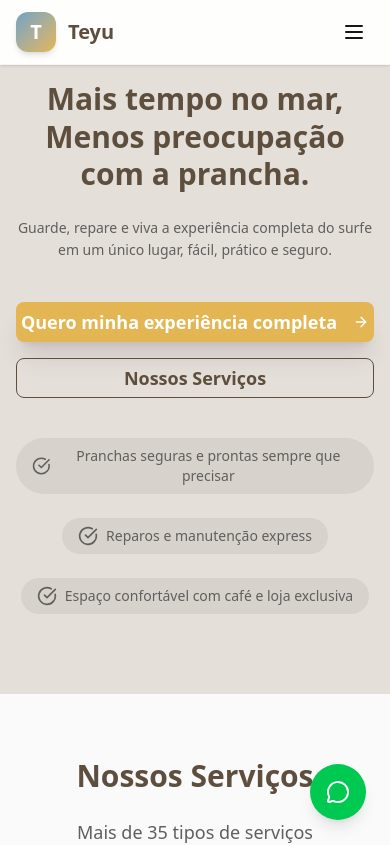
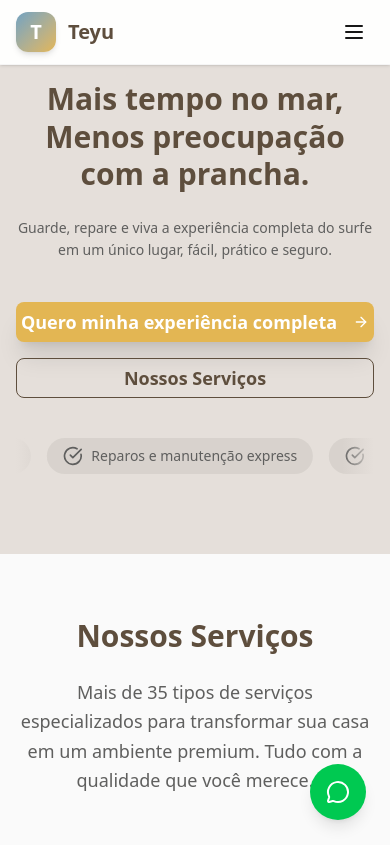
Before and after one commit to ivanmartins090317/lp-teyu-nextjs, a Next.js app: page / in a window 390 px wide. Shown: the top 845 px of the page. Built offline with nearby package versions, Linux system fonts and the light colour scheme.

Commit message:
feat: inseting animation on heroSection in benefit section.

```diff
--- a/app/_components/FinalCTA.tsx
+++ b/app/_components/FinalCTA.tsx
@@ -81,7 +81,7 @@ const FinalCTA = () => {
               </button>
               <button
                 onClick={handleWhatsAppClick}
-                className="border-2 border-white text-white hover:bg-white hover:text-primary font-source font-semibold px-12 py-4 rounded-lg text-lg transition-all"
+                className="border-1 border-[#5e4e3d] text-[#5e4e3d] hover:bg-[#e3b653]/20 hover:text-[#5e4e3d] font-source font-semibold px-12 py-4 rounded-lg text-lg transition-all"
               >
                 Falar com Especialista
               </button>
--- a/app/_components/HeroSection.tsx
+++ b/app/_components/HeroSection.tsx
@@ -1,13 +1,13 @@
 "use client";
 
-import React, {useState, useEffect} from "react";
+import React, {useState} from "react";
 import {ArrowRight, CheckCircle} from "lucide-react";
 import {Button} from "../_components/ui/button";
 import SignupModal from "./SignupModal";
+import {motion} from "framer-motion";
 
 const HeroSection = () => {
   const [isModalOpen, setIsModalOpen] = useState(false);
-  const [isAnimated, setIsAnimated] = useState(false);
   // const [counts, setCounts] = useState({
   //   clients: 0,
   //   services: 0,
@@ -15,16 +15,8 @@ const HeroSection = () => {
   //   satisfaction: 0
   // });
 
-  const handleOpenModal = () => {
-    console.log("Tentando abrir modal...");
-    setIsModalOpen(true);
-    console.log("Estado do modal após setIsModalOpen(true):", true);
-  };
-
-  const handleCloseModal = () => {
-    console.log("Fechando modal...");
-    setIsModalOpen(false);
-  };
+  const handleOpenModal = () => setIsModalOpen(true);
+  const handleCloseModal = () => setIsModalOpen(false);
 
   const scrollToServices = () => {
     const servicesSection = document.getElementById("servicos");
@@ -36,14 +28,15 @@ const HeroSection = () => {
     }
   };
 
-  // Iniciar animações quando o componente montar
-  useEffect(() => {
-    const timer = setTimeout(() => {
-      setIsAnimated(true);
-    }, 100); // Pequeno delay para garantir que o componente foi montado
+  // Benefits data
+  const benefits = [
+    "Pranchas seguras e prontas sempre que precisar",
+    "Reparos e manutenção express",
+    "Espaço confortável com café e loja exclusiva"
+  ];
 
-    return () => clearTimeout(timer);
-  }, []);
+  // Create duplicated benefits for infinite scroll
+  const duplicatedBenefits = [...benefits, ...benefits];
 
   // Animation for counting numbers
   // useEffect(() => {
@@ -81,37 +74,19 @@ const HeroSection = () => {
   // }, []);
 
   return (
-    <section className="bg-[#e5dfda] text-[#5e4e3d] py-20 md:pt-30 md:pb-10 relative overflow-hidden">
+    <section className="bg-[#e5dfda] text-[#5e4e3d] py-20 md:pt-30 md:pb-12 relative overflow-hidden">
       <div className="container mx-auto px-4 relative z-10">
         <div className="max-w-7xl mx-auto text-center">
           {/* Content */}
-          <div className="space-y-10">
+          <div className="space-y-10 animate-fade-in">
             <div className="space-y-6">
-              <h1 className="font-open-sans text-[#5e4e3d] font-bold text-3xl md:text-5xl lg:text-5xl leading-tight">
-                <span
-                  className={`block ${
-                    isAnimated ? "animate-slide-in-from-right" : "animate-initial-right"
-                  }`}
-                >
-                  Mais tempo no mar,
-                </span>
-                <span
-                  className={`block ${
-                    isAnimated
-                      ? "animate-slide-in-from-right animate-delay-300"
-                      : "animate-initial-right"
-                  }`}
-                >
+              <h1 className="font-open-sans text-[#5e4e3d] font-bold text-3xl md:text-4xl lg:text-5xl leading-tight">
+                Mais tempo no mar,
+                <span className="text-[#5e4e3d] block">
                   Menos preocupação com a prancha.
                 </span>
               </h1>
-              <p
-                className={`font-source text-sm md:text-xl text-[#5f5f5e] leading-relaxed max-w-3xl mx-auto ${
-                  isAnimated
-                    ? "animate-slide-in-from-right-soft animate-delay-600"
-                    : "animate-initial-right-soft"
-                }`}
-              >
+              <p className="font-source text-sm md:text-xl text-[#5f5f5e] leading-relaxed max-w-3xl mx-auto">
                 Guarde, repare e viva a experiência completa do surfe <br /> em um único
                 lugar, fácil, prático e seguro.
               </p>
@@ -132,13 +107,7 @@ const HeroSection = () => {
             </div> */}
 
             {/* CTA Buttons */}
-            <div
-              className={`flex flex-col sm:flex-row gap-4 justify-center ${
-                isAnimated
-                  ? "animate-slide-in-from-right-soft animate-delay-900"
-                  : "animate-initial-right-soft"
-              }`}
-            >
+            <div className="flex flex-col sm:flex-row gap-4 justify-center">
               <Button
                 onClick={handleOpenModal}
                 className="bg-[#e3b653] hover:bg-[#71a2c1] text-[#ffffff] font-source font-bold px-8 py-4 rounded-lg text-lg transition-all hover:scale-105 shadow-xl"
@@ -148,8 +117,8 @@ const HeroSection = () => {
               </Button>
               <Button
                 onClick={scrollToServices}
-                variant="secondary"
-                className=" text-[#5e4e3d] hover:bg-[#e3b653]/20 hover:text-[#5e4e3d] border border-[#5e4e3d] font-source font-semibold px-8 py-4 rounded-lg text-lg transition-all"
+                variant="outline"
+                className=" text-[#5e4e3d] hover:bg-[#e3b653]/20 hover:text-[#5e4e3d] font-source font-semibold px-8 py-4 rounded-lg text-lg transition-all"
               >
                 Nossos Serviços
               </Button>
@@ -188,26 +157,54 @@ const HeroSection = () => {
             </div> */}
 
             {/* Benefits */}
-            <div className="flex flex-wrap justify-center gap-6">
-              {[
-                "Pranchas seguras e prontas sempre que precisar",
-                "Reparos e manutenção express",
-                "Espaço confortável com café e loja exclusiva"
-              ].map((benefit, index) => (
+            {/* Desktop Version */}
+            <div className="hidden md:flex flex-wrap justify-center gap-6">
+              {benefits.map((benefit, index) => (
                 <div
                   key={index}
-                  className={`flex items-center space-x-2 bg-[#5f5f5e]/10 px-4 py-2 rounded-full ${
-                    isAnimated
-                      ? `animate-slide-in-from-right-soft animate-delay-${
-                          1200 + index * 200
-                        }`
-                      : "animate-initial-right-soft"
-                  }`}
+                  className="flex items-center space-x-2 bg-[#5f5f5e]/10 px-4 py-2 rounded-full"
                 >
                   <CheckCircle className="w-5 h-5 text-[#5f5f5e]" />
                   <span className="font-source text-sm text-[#5f5f5e]">{benefit}</span>
                 </div>
               ))}
+            </div>
+
+            {/* Mobile Version - Infinite Scroll */}
+            <div className="md:hidden relative overflow-hidden">
+              {/* Blur overlays */}
+              <div className="absolute left-0 top-0 bottom-0 w-8 bg-gradient-to-r from-[#e5dfda] to-transparent z-10 pointer-events-none"></div>
+              <div className="absolute right-0 top-0 bottom-0 w-8 bg-gradient-to-l from-[#e5dfda] to-transparent z-10 pointer-events-none"></div>
+
+              {/* Scrolling container */}
+              <div className="overflow-hidden">
+                <motion.div
+                  className="flex gap-4 whitespace-nowrap"
+                  animate={{
+                    x: [0, -100 * benefits.length + "%"]
+                  }}
+                  transition={{
+                    x: {
+                      repeat: Infinity,
+                      repeatType: "loop",
+                      duration: 20, // Velocidade suave - 20 segundos para completar um ciclo
+                      ease: "linear"
+                    }
+                  }}
+                >
+                  {duplicatedBenefits.map((benefit, index) => (
+                    <div
+                      key={index}
+                      className="flex items-center space-x-2 bg-[#5f5f5e]/10 px-4 py-2 rounded-full flex-shrink-0"
+                    >
+                      <CheckCircle className="w-5 h-5 text-[#5f5f5e]" />
+                      <span className="font-source text-sm text-[#5f5f5e] whitespace-nowrap">
+                        {benefit}
+                      </span>
+                    </div>
+                  ))}
+                </motion.div>
+              </div>
             </div>
           </div>
         </div>
--- a/app/layout.tsx
+++ b/app/layout.tsx
@@ -1,6 +1,7 @@
 import type {Metadata} from "next";
 import {Open_Sans, Source_Sans_3} from "next/font/google";
 import "./globals.css";
+import {AuthProvider} from "./_contexts/AuthContext";
 
 const openSans = Open_Sans({
   variable: "--font-open-sans",
@@ -61,7 +62,7 @@ export default function RootLayout({
         className={`${openSans.variable} ${sourceSans3.variable} antialiased`}
         suppressHydrationWarning={true}
       >
-        {children}
+        <AuthProvider>{children}</AuthProvider>
       </body>
     </html>
   );
--- a/package.json
+++ b/package.json
@@ -15,9 +15,11 @@
     "@radix-ui/react-label": "^2.1.7",
     "@radix-ui/react-select": "^2.2.5",
     "@radix-ui/react-slot": "^1.2.3",
+    "@radix-ui/react-toast": "^1.2.14",
     "@supabase/supabase-js": "^2.50.4",
     "class-variance-authority": "^0.7.1",
     "embla-carousel-react": "^8.6.0",
+    "framer-motion": "^12.23.3",
     "jspdf": "^3.0.1",
     "lucide-react": "^0.525.0",
     "next": "15.3.5",
```
Also changed, not shown: 1 other file (tests, documents, lock files or other folders).
